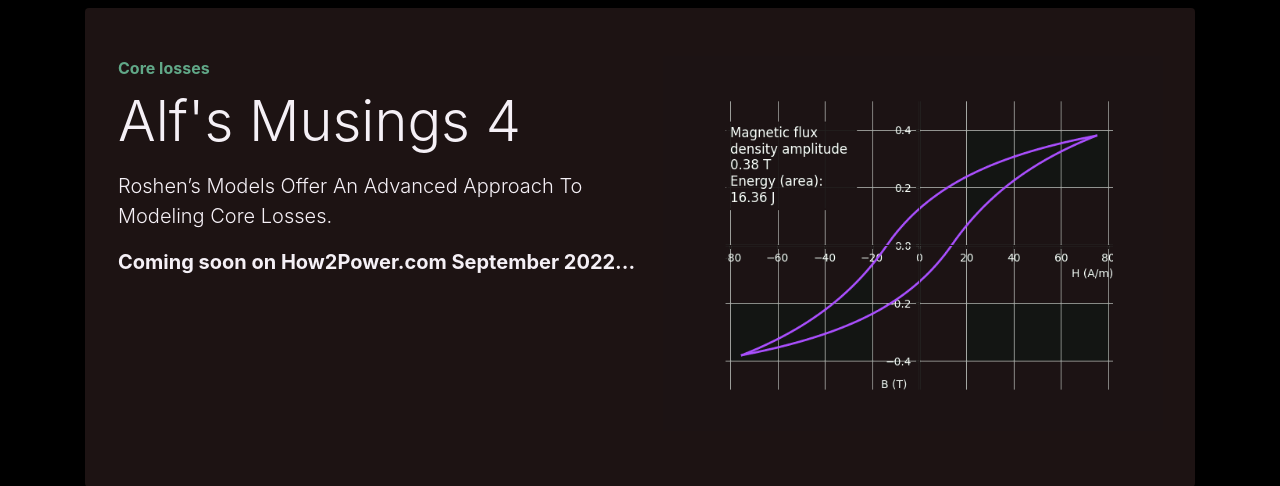
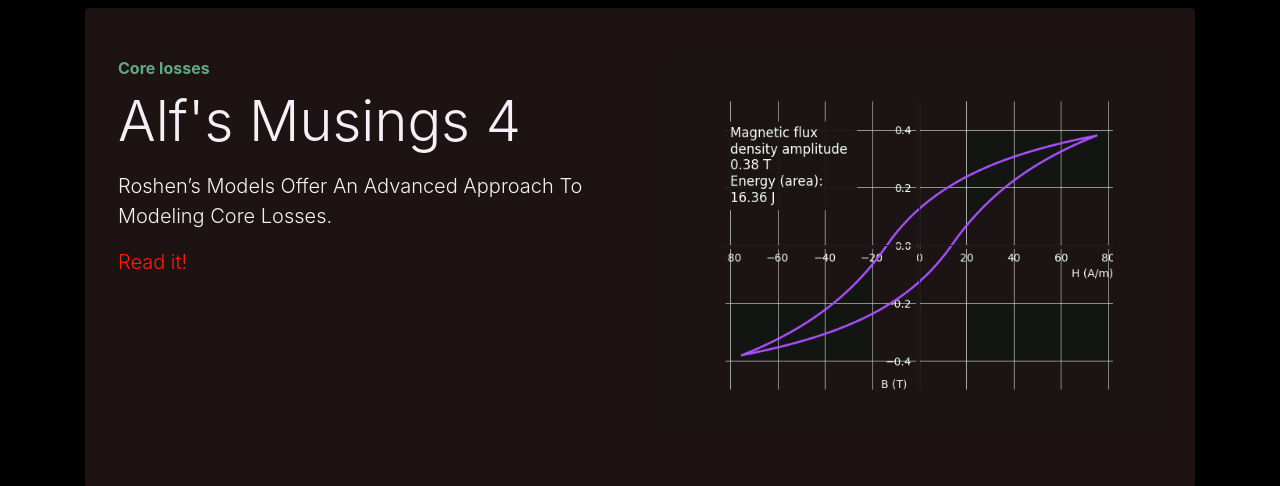
Before and after one commit to OpenMagnetics/WebBackend, a Flask app: page /musings in a window 1280 px wide. Shown: the part 56-542 px from the top of the page. Run offline with Flask 2, Linux system fonts and the light colour scheme; some libraries are stand-ins or nearby versions.

Commit message:
Added new article

```diff
--- a/app/templates/musings.html
+++ b/app/templates/musings.html
@@ -11,7 +11,7 @@
                         <strong class="d-inline-block mb-2 text-success">Core losses</strong>
                         <h1 class="display-4">Alf's Musings 4</h1>
                         <p class="lead my-3">Roshen’s Models Offer An Advanced Approach To Modeling Core Losses.</p>
-                        <p class="lead mb-0"><a href="http://www.how2power.com/newsletters/index.php" class="text-white font-weight-bold">Coming soon on How2Power.com September 2022...</a></p>
+                        <p class="lead mb-0"><a href="http://www.how2power.com/pdf_view.php?url=/newsletters/2209/H2PowerToday2209_FocusOnMagnetics.pdf">Read it!</a></p>
                     </div>
                     <div class="col-md-6">
                     <img class=" ml-2 card-img-right flex-auto d-none d-md-block" alt="Dowell's Curves" style="width: 500px;" src="/static/images/musings/4/loops.gif">
```
